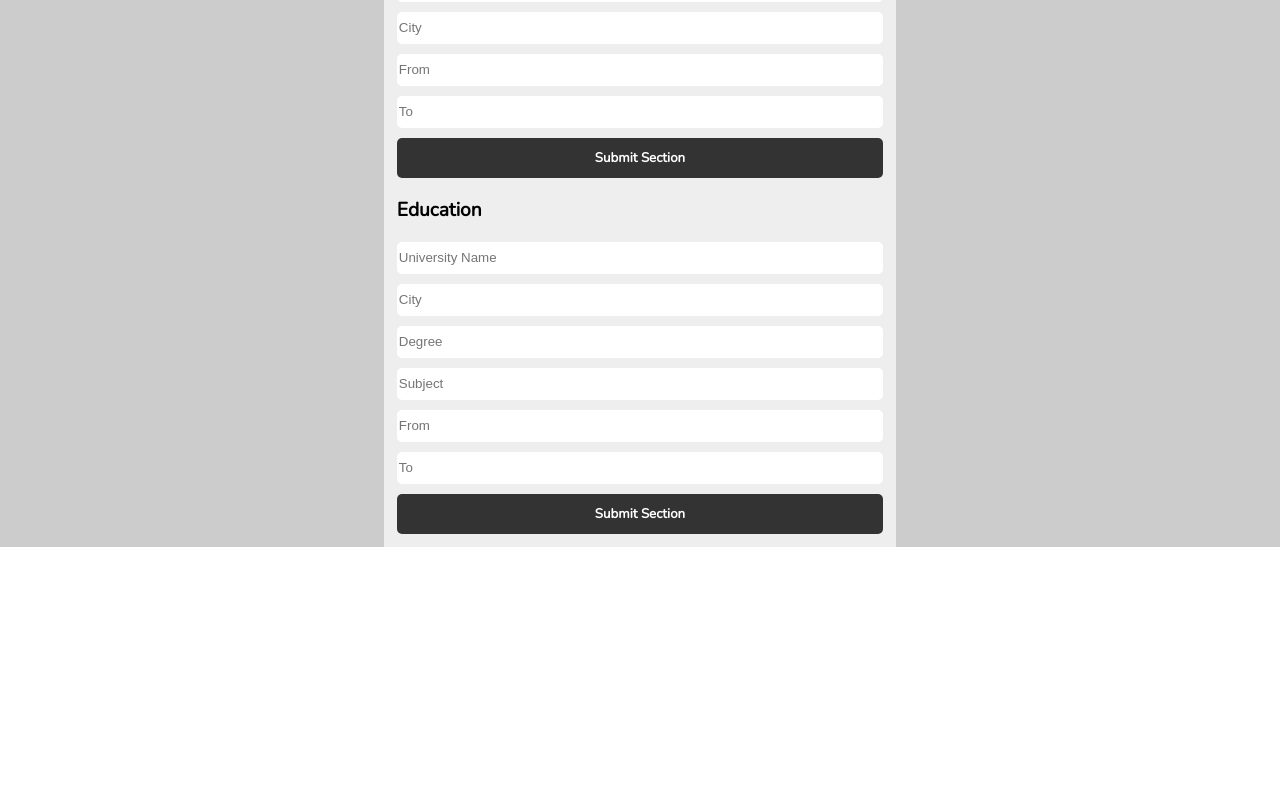
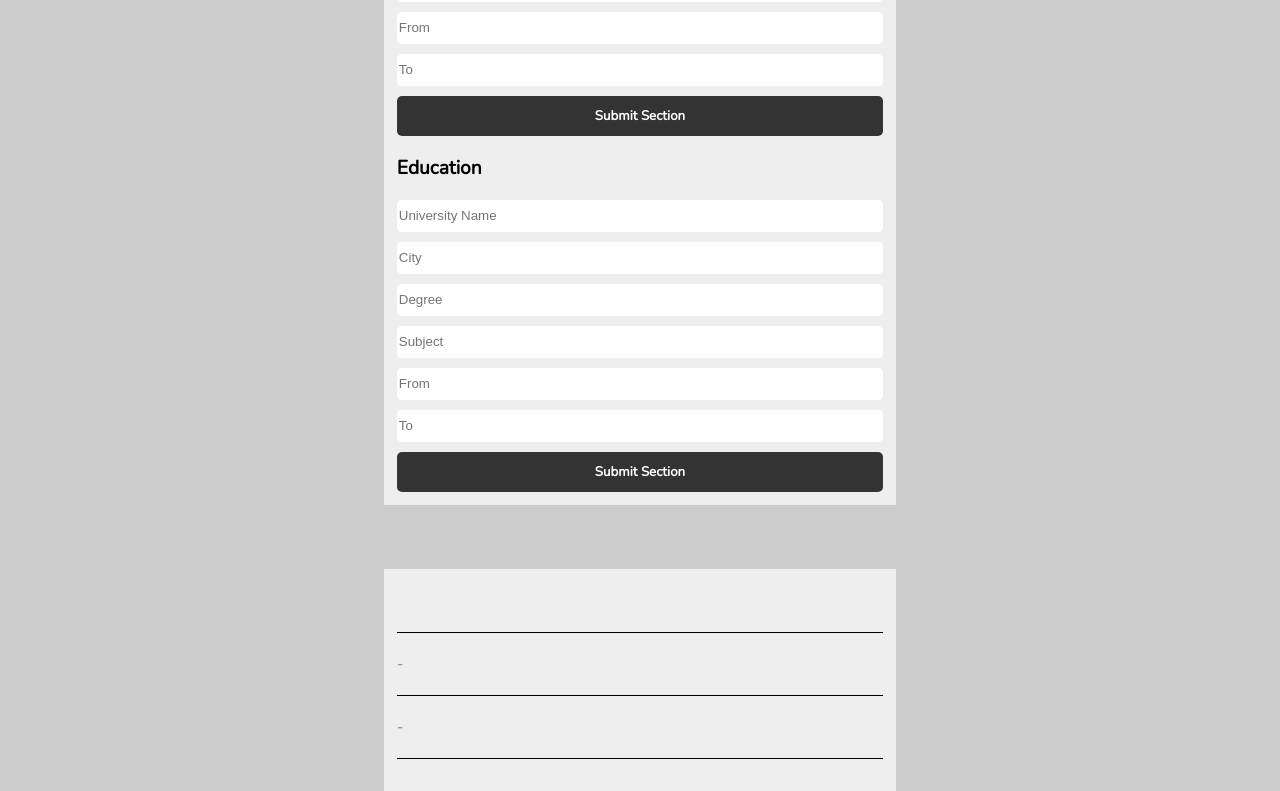
Before and after one commit to VladSava16/CV-Application, a React (Create React App) app: page / in a window 1280 px wide. Shown: the part 763-1554 px from the top of the page. Before the commit the page ends 1374 px from the top, so only its background shows below. Built offline with nearby package versions, Linux system fonts and the light colour scheme.

Commit message:
Create and style CV (result) component

```diff
--- a/src/App.js
+++ b/src/App.js
@@ -3,6 +3,7 @@ import Header from './components/header';
 import PersonalInfo from './components/PersonalInfo';
 import Experience from './components/Experience';
 import Education from './components/Education';
+import CV from './components/CV';
 import './style.css';
 
 export default class App extends Component{
@@ -12,7 +13,6 @@ export default class App extends Component{
         this.state = {
             firstName: "",
             lastName: "",
-            title: "",
             address: "",
             phoneNo: "",
             email: "",
@@ -35,7 +35,6 @@ export default class App extends Component{
         this.setState({
             firstName: formState.target.firstName.value,
             lastName: formState.target.lastName.value,
-            title: formState.target.title.value,
             address: formState.target.address.value,
             phoneNo: formState.target.phoneNo.value,
             email: formState.target.email.value,
@@ -64,36 +63,36 @@ export default class App extends Component{
         })
     }
 
-    renderDetails = () => {
-        return(
-            <div className="result">
-                <div className="personalInfo">
-                    <div className="firstName">{this.state.firstName}</div>
-                    <div className="lastName">{this.state.lastName}</div>
-                    <div className="title">{this.state.title}</div>
-                    <div className="address">{this.state.address}</div>
-                    <div className="phoneNo">{this.state.phoneNo}</div>
-                    <div className="email">{this.state.email}</div>
-                    <div className="description">{this.state.description}</div>
-                </div>
-                <div className="experienceInfo">
-                    <div className="position">{this.state.position}</div>
-                    <div className="company">{this.state.company}</div>
-                    <div className="city">{this.state.experienceCity}</div>
-                    <div className="from">{this.state.experienceFrom}</div>
-                    <div className="to">{this.state.experienceTo}</div>
-                </div>
-                <div className="educationInfo">
-                    <div className="university">{this.state.university}</div>
-                    <div className="city">{this.state.educationCity}</div>
-                    <div className="degree">{this.state.degree}</div>
-                    <div className="subject">{this.state.subject}</div>
-                    <div className="from">{this.state.educationFrom}</div>
-                    <div className="to">{this.state.educationTo}</div>
-                </div>
-            </div>
-        );
-    }
+    // renderDetails = () => {
+    //     return(
+    //         <div className="result">
+    //             <div className="personalInfo">
+    //                 <div className="firstName">{this.state.firstName}</div>
+    //                 <div className="lastName">{this.state.lastName}</div>
+    //                 <div className="title">{this.state.title}</div>
+    //                 <div className="address">{this.state.address}</div>
+    //                 <div className="phoneNo">{this.state.phoneNo}</div>
+    //                 <div className="email">{this.state.email}</div>
+    //                 <div className="description">{this.state.description}</div>
+    //             </div>
+    //             <div className="experienceInfo">
+    //                 <div className="position">{this.state.position}</div>
+    //                 <div className="company">{this.state.company}</div>
+    //                 <div className="city">{this.state.experienceCity}</div>
+    //                 <div className="from">{this.state.experienceFrom}</div>
+    //                 <div className="to">{this.state.experienceTo}</div>
+    //             </div>
+    //             <div className="educationInfo">
+    //                 <div className="university">{this.state.university}</div>
+    //                 <div className="city">{this.state.educationCity}</div>
+    //                 <div className="degree">{this.state.degree}</div>
+    //                 <div className="subject">{this.state.subject}</div>
+    //                 <div className="from">{this.state.educationFrom}</div>
+    //                 <div className="to">{this.state.educationTo}</div>
+    //             </div>
+    //         </div>
+    //     );
+    // }
 
     render(){
         return(
@@ -104,7 +103,8 @@ export default class App extends Component{
                     <Experience handleExperienceInformation = {this.handleExperienceInformation} />
                     <Education handleEducationInformation = {this.handleEducationInformation}/>
                 </div>
-                {this.renderDetails()}
+                <CV data = {this.state}/>
+                {/* {this.renderDetails()} */}
             </div>
         );
     }
--- /dev/null
+++ b/src/components/CV.js
@@ -0,0 +1,31 @@
+import React, { Component } from "react";
+import './result.css'
+
+export default class CV extends Component{
+    render(){
+        return(
+            <div className="result">
+                <div className="personalInfo division">
+                    <div className="name">{this.props.data.firstName + ' ' + this.props.data.lastName}</div>
+                    <div className="address">{this.props.data.address}</div>
+                    <div className="phoneNo">{this.props.data.phoneNo}</div>
+                    <div className="email">{this.props.data.email}</div>
+                    <div className="description">{this.props.data.description}</div>
+                </div>
+                <div className="workExperience division">
+                    <div className="title">{this.props.data.position}</div>
+                    <div className="duration">{this.props.data.experienceFrom + '-' + this.props.data.experienceTo}</div>
+                    <div className="company">{this.props.data.company}</div>
+                    <div className="jobCity">{this.props.data.experienceCity}</div>
+                </div>
+                <div className="education division">
+                    <div className="title">{this.props.data.university}</div>
+                    <div className="duration">{this.props.data.educationFrom + '-' + this.props.data.educationTo}</div>
+                    <div className="studyCity">{this.props.data.educationCity}</div>
+                    <div className="degree">{this.props.data.degree}</div>
+                    <div className="subject">{this.props.data.subject}</div>
+                </div>
+            </div>
+        );
+    }
+}
--- a/src/components/PersonalInfo.js
+++ b/src/components/PersonalInfo.js
@@ -18,7 +18,6 @@ export default class PersonalInfo extends Component{
                 <form onSubmit = {this.submitData} className="formSection">
                     <input type="text" name="firstName" placeholder="First Name"/>
                     <input type="text" name="lastName" placeholder="Last Name"/>
-                    <input type="text" name="title" placeholder="Title"/>
                     <input type="text" name="address" placeholder="Address"/>
                     <input type="text" name="phoneNo" placeholder="Phone Number"/>
                     <input type="text" name="email" placeholder="Email"/>
--- /dev/null
+++ b/src/components/result.css
@@ -0,0 +1,25 @@
+.result{
+    background-color: #EEEEEE;
+    margin: 5% 30% 0 30%;
+    padding: 1%;
+}
+.name{
+    font-size: 3rem;
+    font-weight: bold;
+}
+.description{
+    margin-top: 30px;
+    font-size: 1.5rem;
+}
+.division{
+    border-bottom: 1px solid black;
+    padding-bottom: 20px;
+    margin-bottom: 20px;
+}
+.title{
+    font-weight: bold;
+    font-size: 1.3rem;
+}
+.duration{
+    color: grey;
+}
--- a/src/style.css
+++ b/src/style.css
@@ -1,6 +1,10 @@
 #root{
+    font-family: 'Nunito', sans-serif;
+}
+#content{
     background-color: #CCCCCC;
-    font-family: 'Nunito', sans-serif;
+    width: 100%;
+    height: auto;
 }
 .dataInput{
     background-color: #EEEEEE;
```
